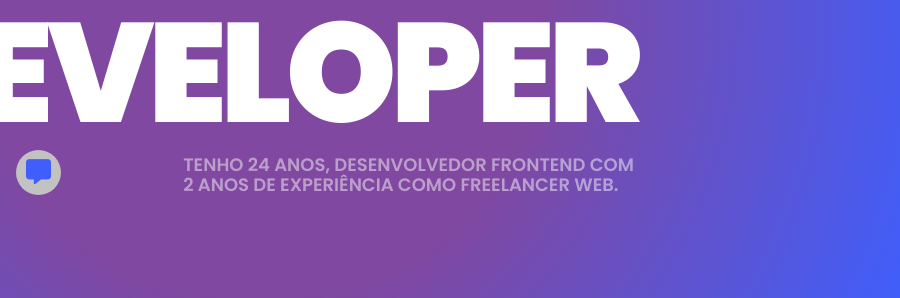
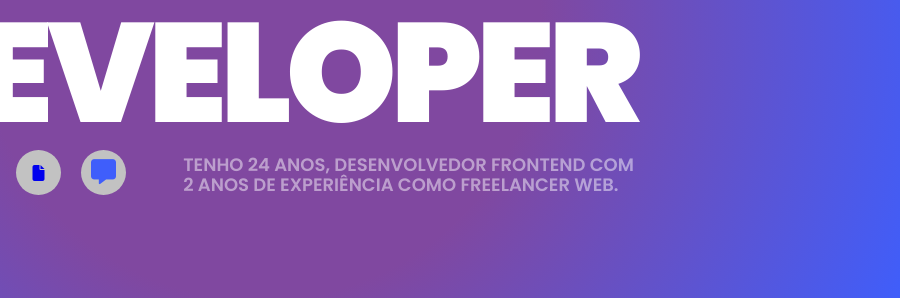
Before and after one commit to castelogui/portfolio, a plain HTML site: page index.html in a window 1280 px wide. Shown: the part 269-567 px from the top of the page, 380-1280 px from the left. Drawn offline with Linux system fonts and the light colour scheme.

Commit message:
add curriculo

```diff
--- a/index.html
+++ b/index.html
@@ -18,7 +18,7 @@
   <main class="content">
     <section class="presentation">
       <div class="column">
-        <p class="saudacao">OI 👋  EU SOU O GUILHERME</p>
+        <p class="saudacao">OI 👋 EU SOU O GUILHERME</p>
         <div class="titles">
           <h1 class="title">FRONTEND DEVELOPER</h1>
         </div>
@@ -34,13 +34,11 @@
                 <i class="fa-brands fa-linkedin"></i>
               </span>
             </a>
-            <!--
-              <a href="#" class="link" target="_blank">
-                <span class="icon">
-                  <i class="fa-solid fa-file"></i>
-                  </span>
-                  </a>
-                -->
+            <a href="assets/curriculo-guilherme-castelo.pdf" class="link" target="_blank"
+              <span class="icon">
+                <i class="fa-solid fa-file"></i>
+              </span>
+            </a>
             <a href="https://wa.me/5569999071519" class="link" target="_blank">
               <span class="icon">
                 <i class="fa-solid fa-message"></i>
```
Also changed, not shown: 1 other file.
